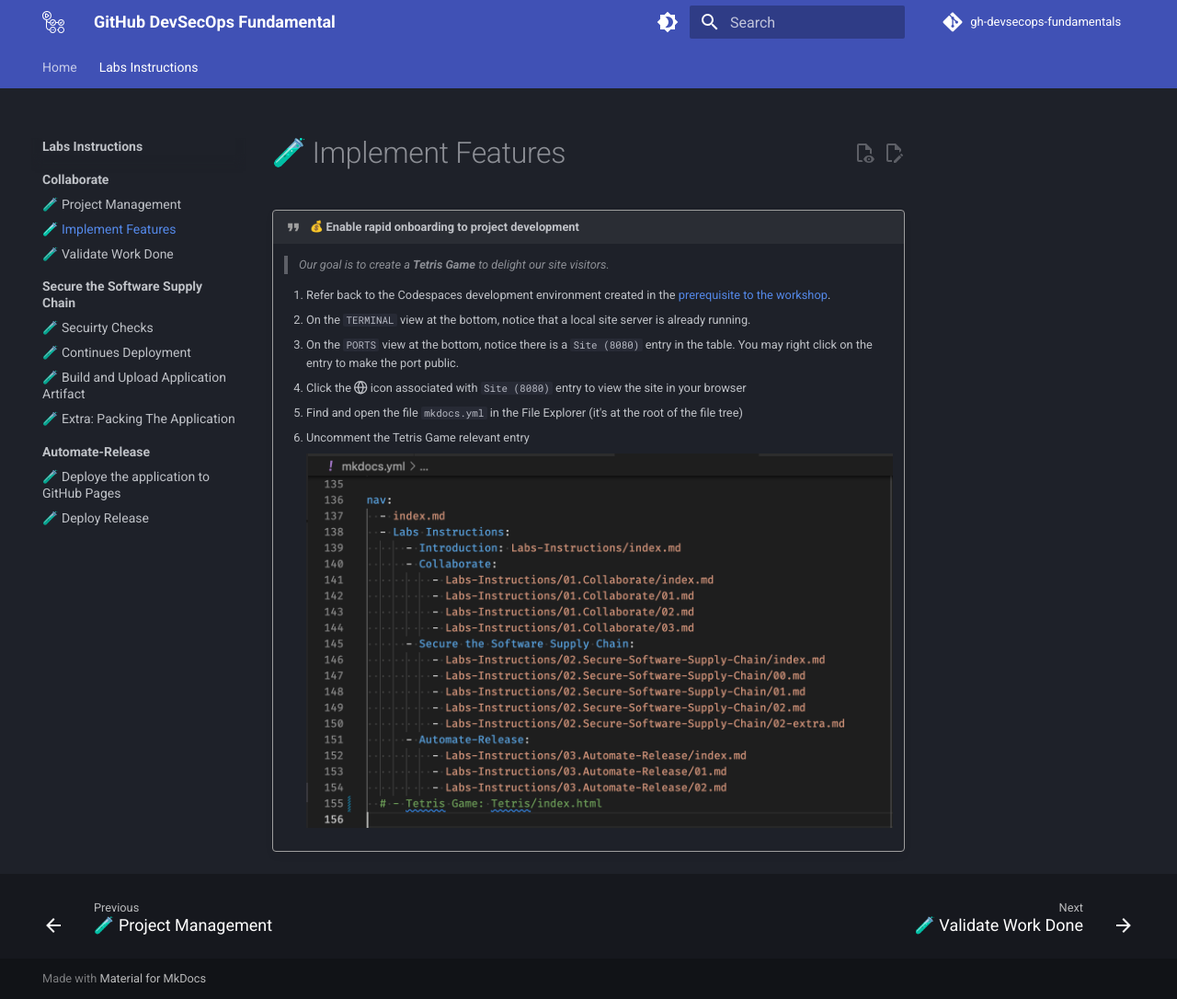
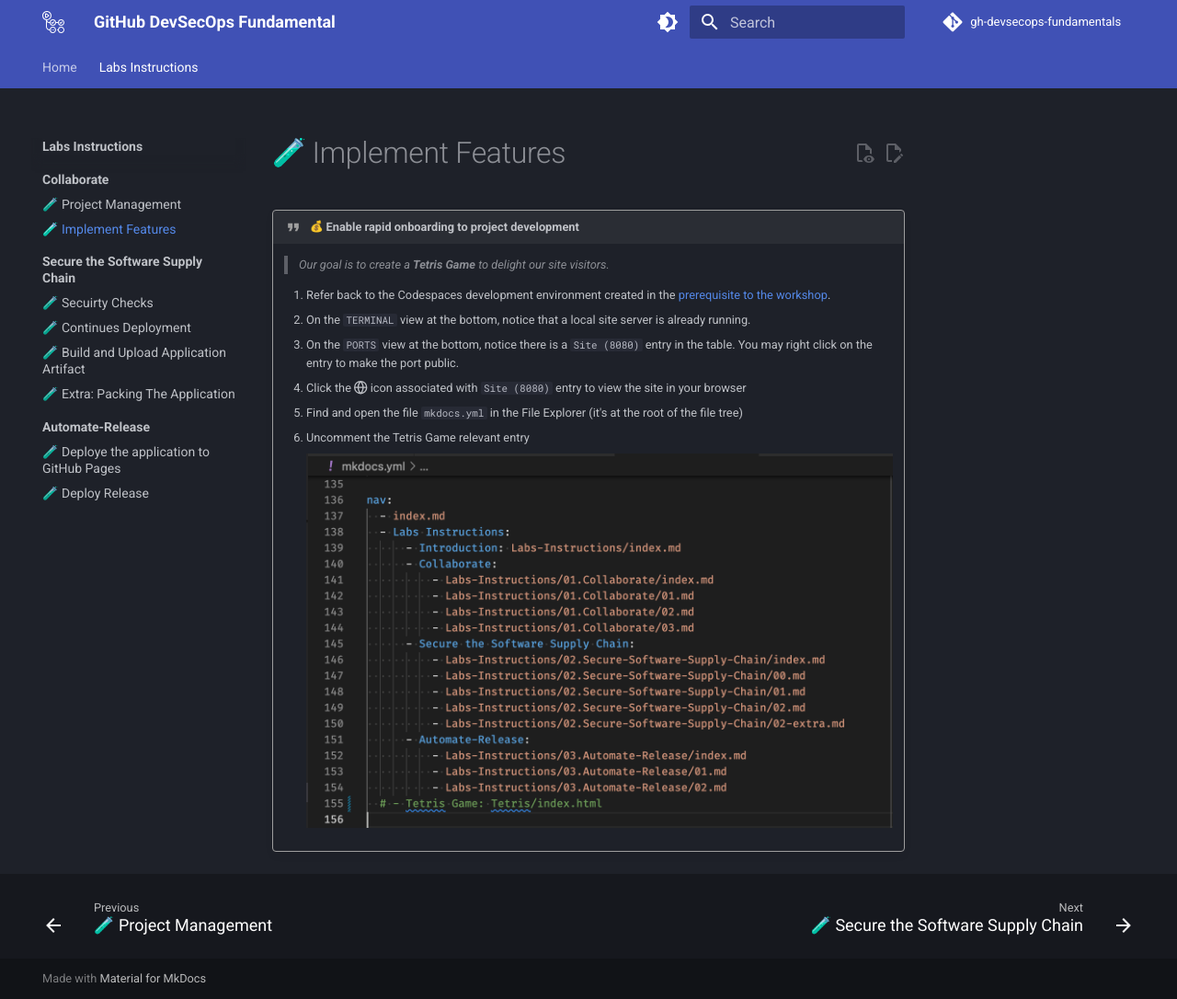
Before and after one commit to githubuniverseworkshops/github-devsecops-fundamentals, an MkDocs documentation site: the page built from docs/Labs-Instructions/01.Collaborate/02.md, in a window 1280 px wide and 1086 px high. Shown: the whole window at 92% size. Built offline with MkDocs 1.6.1 and Material for MkDocs 9.7.7, drawn with Linux system fonts in a browser that asks for light colours; emoji names are drawn with the system emoji font; comment, search, counter and statistics services are not loaded.

Commit message:
Improvements

```diff
--- a/mkdocs.yml
+++ b/mkdocs.yml
@@ -144,7 +144,7 @@
           - Labs-Instructions/01.Collaborate/index.md
           - Labs-Instructions/01.Collaborate/01.md
           - Labs-Instructions/01.Collaborate/02.md
-          - Labs-Instructions/01.Collaborate/03.md
+          # - Labs-Instructions/01.Collaborate/03.md
       - Secure the Software Supply Chain:
           - Labs-Instructions/02.Secure-Software-Supply-Chain/index.md
           - Labs-Instructions/02.Secure-Software-Supply-Chain/00.md
```
Also changed, not shown: docs/.Tetris-Game/README.md (renamed from docs/Tetris-Game/README.md), docs/.Tetris-Game/app.js (renamed from docs/Tetris-Game/app.js), docs/.Tetris-Game/app.test.js (renamed from docs/Tetris-Game/app.test.js), docs/.Tetris-Game/index.html (renamed from docs/Tetris-Game/index.html), docs/.Tetris-Game/stats.js (renamed from docs/Tetris-Game/stats.js), docs/.Tetris-Game/style.css (renamed from docs/Tetris-Game/style.css), docs/.Tetris-Game/texture.jpg (renamed from docs/Tetris-Game/texture.jpg), docs/Labs-Instructions/01.Collaborate/.03.md (renamed from docs/Labs-Instructions/01.Collaborate/03.md), 3 other files.
